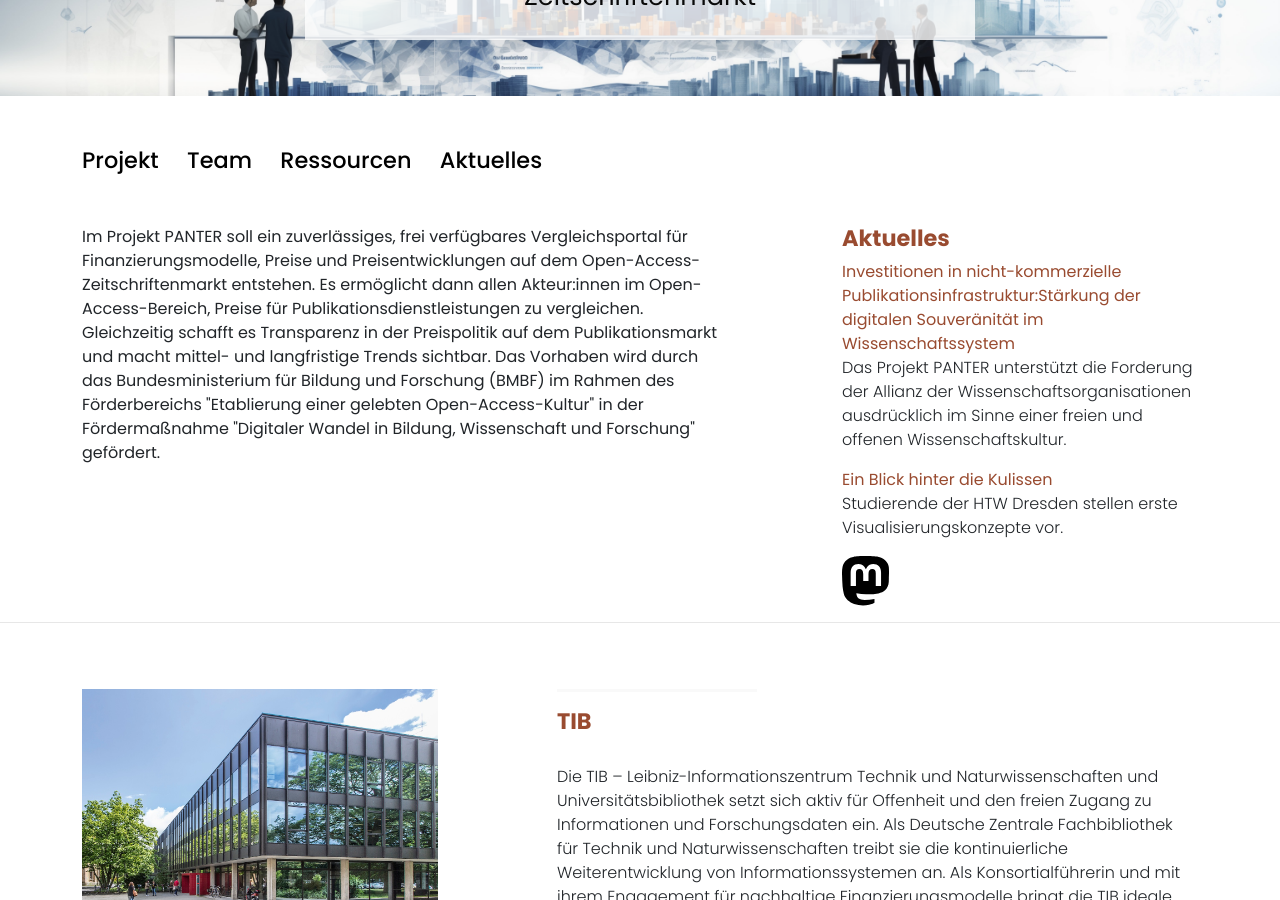
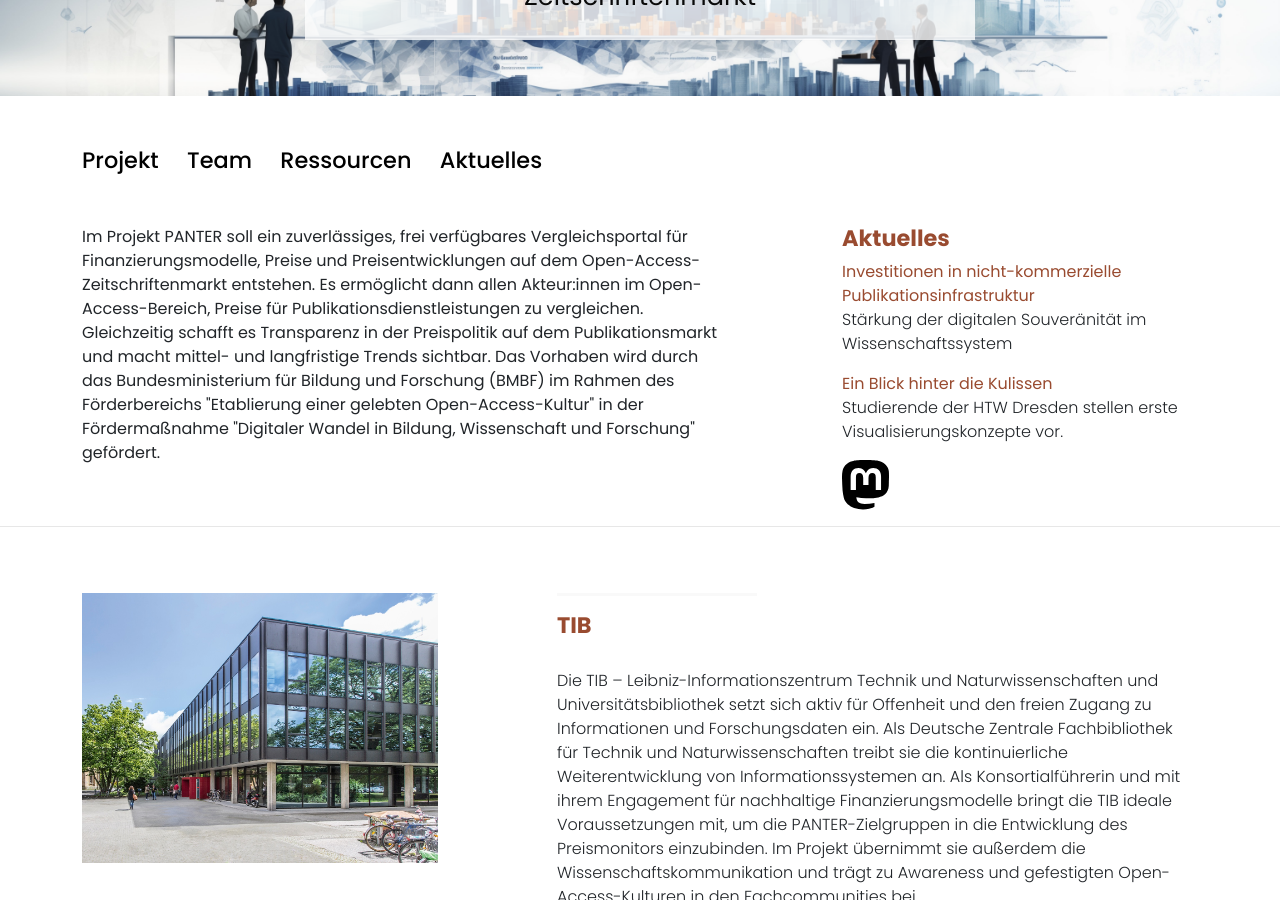
Before and after one commit to panter-project/panter-project.github.io, a Jekyll site: the page built from index.html, in a window 1280 px wide and 900 px high, scrolled down 353 px. Built offline with Jekyll 4.4.1, drawn with Linux system fonts in a browser that asks for light colours.

Commit message:
Update 2024-06-03-Open-Access-Dienste.markdown

```diff
--- a/_posts/2024-06-03-Open-Access-Dienste.markdown
+++ b/_posts/2024-06-03-Open-Access-Dienste.markdown
@@ -1,9 +1,9 @@
 ---
 layout: post
 category: news
-title: Investitionen in nicht-kommerzielle Publikationsinfrastruktur:Stärkung der digitalen Souveränität im Wissenschaftssystem
+title: Investitionen in nicht-kommerzielle Publikationsinfrastruktur
 description: |
-   Das Projekt PANTER unterstützt die Forderung der Allianz der Wissenschaftsorganisationen ausdrücklich im Sinne einer freien und offenen Wissenschaftskultur.
+    Stärkung der digitalen Souveränität im Wissenschaftssystem
 ---
 Über Investitionen in nicht-kommerzielle Publikationsinfrastrukturangebote die digitale Souveränität des Wissenschaftssystems stärken – das ist eines der zentralen Anliegen einer am 21. Mai 2024 von der Allianz der Wissenschaftsorganisationen veröffentlichten [Stellungnahme zur Studie Kartierung und Beschreibung der Open-Access-Dienste in Deutschland](https://www.allianz-der-wissenschaftsorganisationen.de/themen-stellungnahmen/stellungnahme-zur-studie-kartierung-und-beschreibung-der-open-access-dienste-in-deutschland/). Die Allianz hebt damit die große Bedeutung öffentlich getragener, nicht-kommerzieller Dienste für die Zukunft des wissenschaftlichen Publizierens hervor. Allerdings seien nicht alle Dienste verlässlich, nachhaltig und qualitativ konkurrenzfähig aufgestellt, wie die von der Deutschen Forschungsgemeinschaft in Auftrag gegebene Studie zeige. Wissenschaftliche Einrichtungen und Zuwendungsgeber fordert die Allianz daher auf, den Sektor gezielt zu unterstützen und den professionellen Betrieb der Dienste sicherzustellen. Dafür müssen neue Wege der Ko-Finanzierung von Basisangeboten und fachlichen Angeboten gefunden werden. Vor allem aber, betont die Allianz, müssen Forschungspolitik und Wissenschaftseinrichtungen die Finanzierung als strategische Investition und Teil der regulären Erwerbungs- und Informationsbeschaffungsaufgaben wahrnehmen.
 
```
